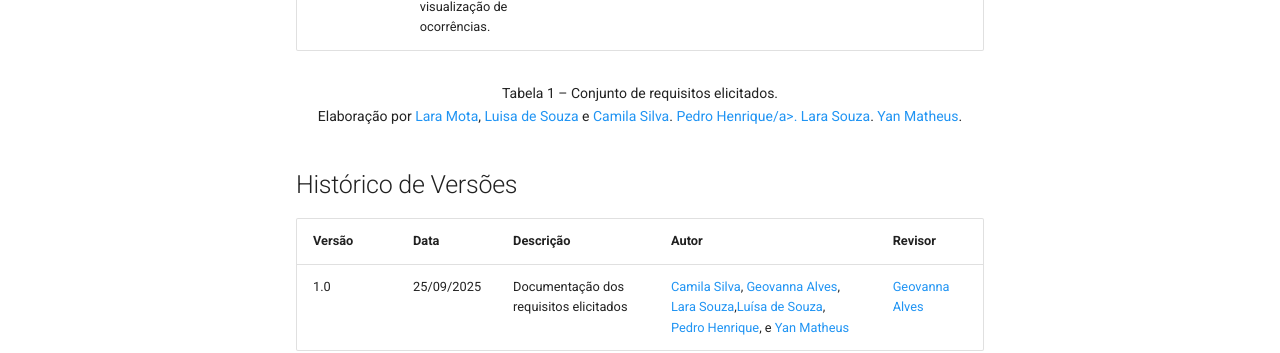
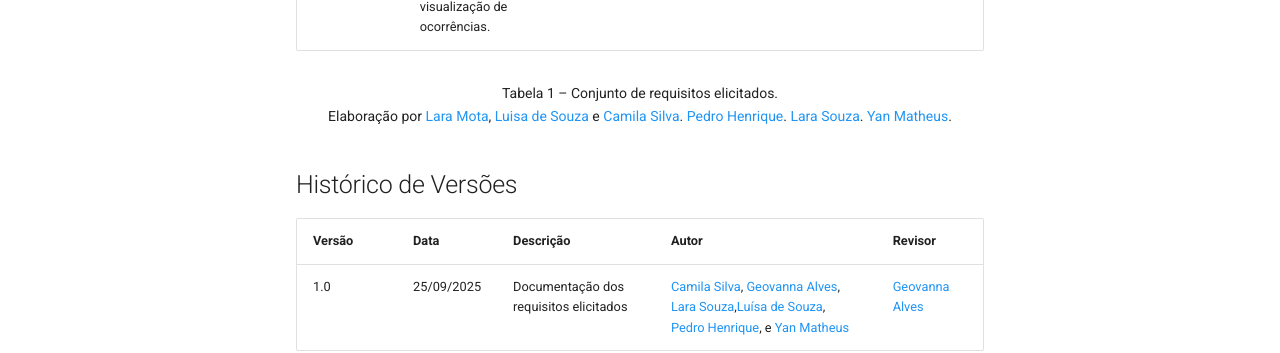
Before and after one commit to Requisitos-de-Software/2025.2-Grupo05, an MkDocs documentation site: the page built from docs/Elicitação/Requisitos-Elicitados.md, in a window 1280 px wide and 900 px high, scrolled down 9442 px. Shown: the part 465-818 px from the top of the window. Built offline with MkDocs 1.6.1 and Material for MkDocs 9.7.7, drawn with Linux system fonts in a browser that asks for light colours; comment, search, counter and statistics services are not loaded.

```diff
--- a/docs/Elicitação/Requisitos-Elicitados.md
+++ b/docs/Elicitação/Requisitos-Elicitados.md
@@ -89,7 +89,7 @@ Tabela 1 – Conjunto de requisitos elicitados.<br>
 Elaboração por <a href="https://github.com/mel14-hub">Lara Mota</a>,
 <a href="https://github.com/luisa12ll">Luisa de Souza</a> e
 <a href="https://github.com/CamilaSilvaC">Camila Silva</a>.
-<a href="https://github.com/pedrohpsantos">Pedro Henrique/a>.
+<a href="https://github.com/pedrohpsantos">Pedro Henrique</a>.
 <a href="https://github.com/mel14-hub">Lara Souza</a>.
 <a href="https://github.com/Yanmatheus0812">Yan Matheus</a>.
 
```
